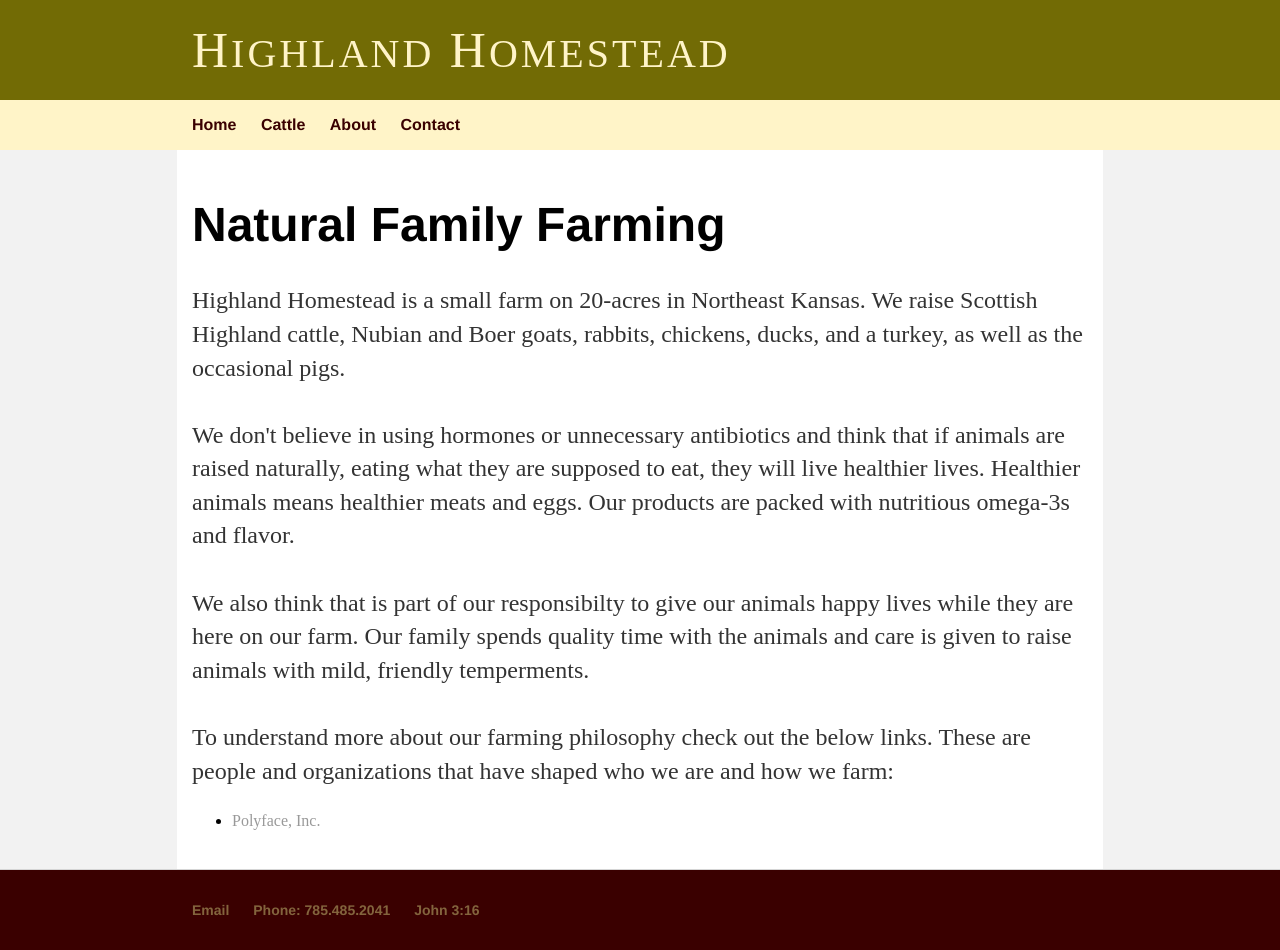
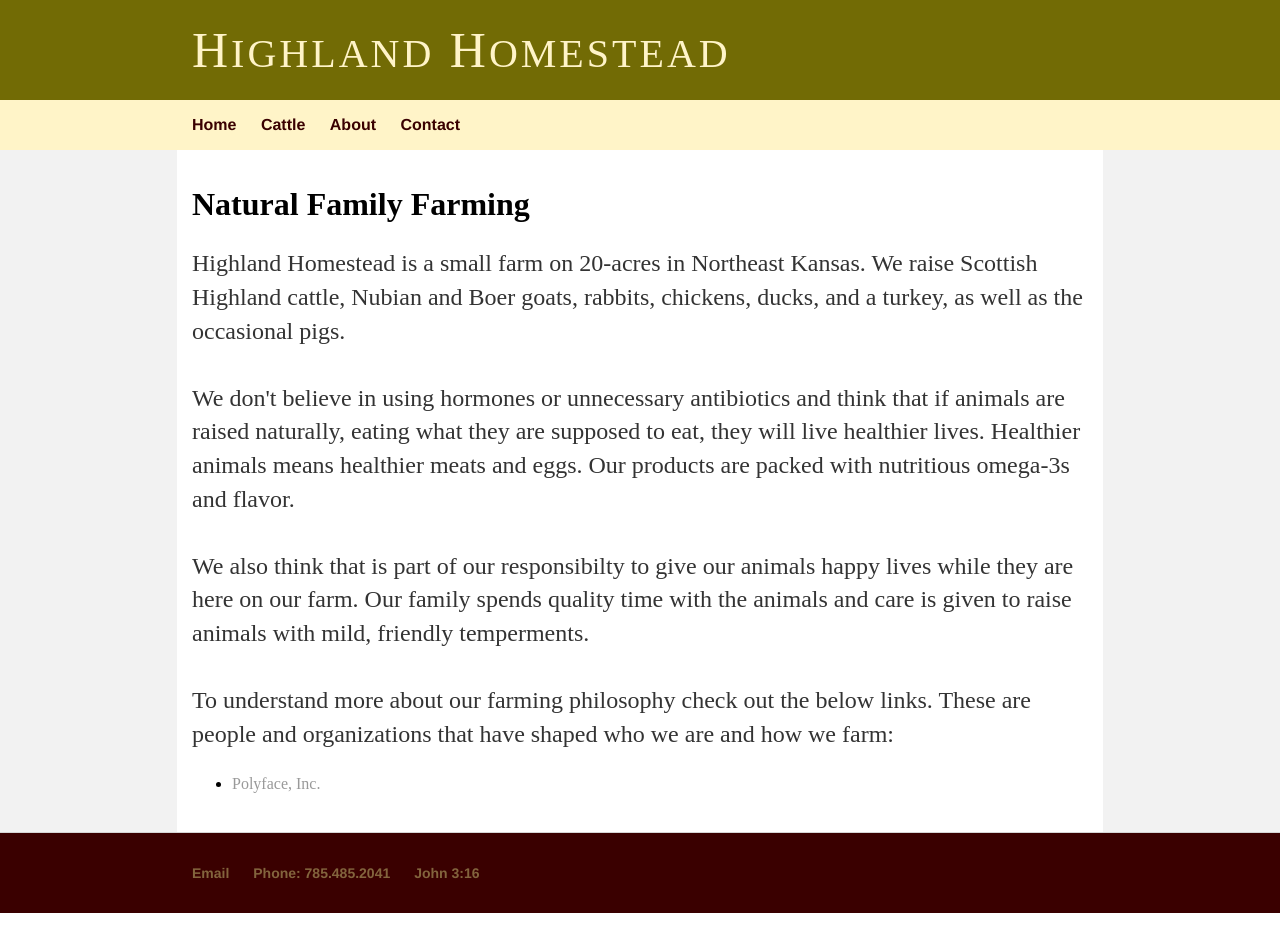
Before and after one commit to collinshomestead/collinshomestead.github.io, a Jekyll site: the page built from about/index.html, in a window 1280 px wide. Built offline with Jekyll 4.4.1, drawn with Linux system fonts in a browser that asks for light colours; some web fonts are replaced; after the commit the page ends 913 px from its top, so only the background shows below that.

Commit message:
Update main.css

```diff
--- a/css/main.css
+++ b/css/main.css
@@ -79,8 +79,8 @@ a.header:hover{
     text-decoration: none;
 }
 h1 {
-    font-size: 3em;
-    font-family:'Helvetica', 'Arial', 'Sans-Serif';
+    font-size: 2em;
+    font-family:'AmaranthBold';
 }
 p {
     font-size: 1.5em;
```
